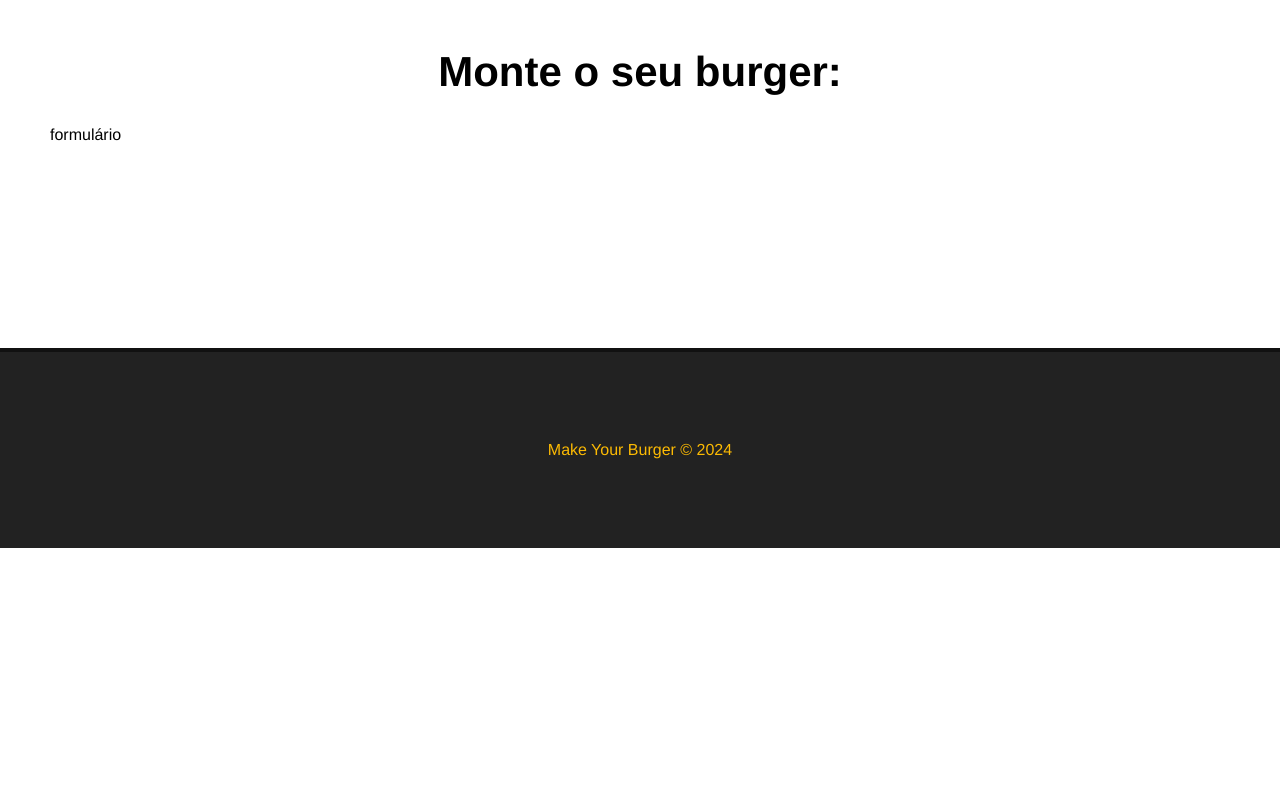
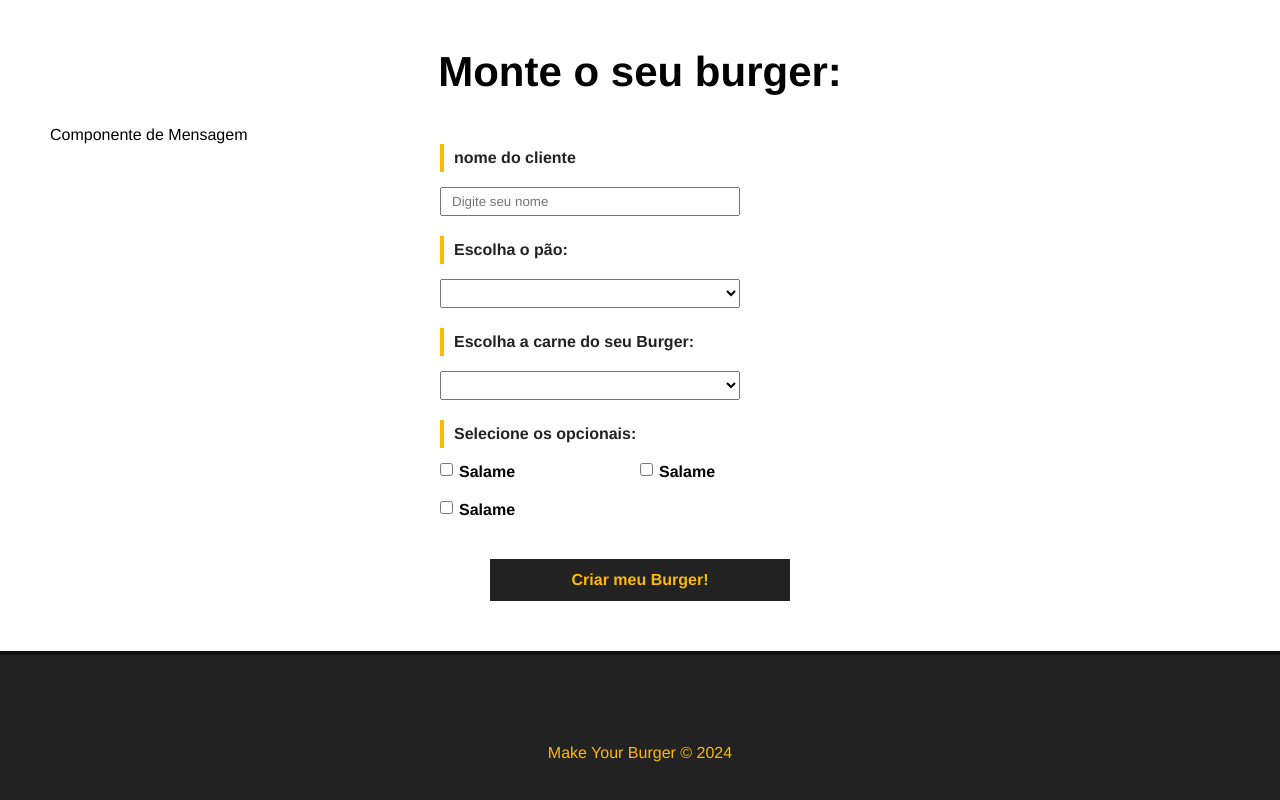
Before and after one commit to Wellyson-Lopes/burger_place, a Vue app: page / in a window 1280 px wide. Shown: the part 574-1374 px from the top of the page. Before the commit the page ends 1122 px from the top, so only its background shows below. Built offline with nearby package versions, Linux system fonts and the light colour scheme.

Commit message:
Cria Formulário

```diff
--- a/src/App.vue
+++ b/src/App.vue
@@ -1,7 +1,7 @@
 <template>
   <Navbar :logo="logoSrc" :alt="appName" />
   <router-view />
-  <Footer />
+  <Footer> </Footer>
 </template>
 <script>
 import Navbar from './components/Navbar.vue';
--- /dev/null
+++ b/src/components/BurgerForm.vue
@@ -0,0 +1,119 @@
+<template>
+  <div>
+    <p>Componente de Mensagem</p>
+    <div>
+      <form id="burger-form">
+        <div class="input-container">
+          <label for="nome">nome do cliente</label>
+          <input type="text" id="nome" name="nome" v-model="nome" placeholder="Digite seu nome" />
+        </div>
+        <div class="input-container">
+          <label for="pao">Escolha o pão:</label>
+          <select name="pao" id="pao" v-model="pao">
+            <option value="">Selecio o seu pão</option>
+            <option value="integral">Integral</option>"
+          </select>
+        </div>
+        <div class="input-container">
+          <label for="carne">Escolha a carne do seu Burger:</label>
+          <select name="carne" id="carne" v-model="carne">
+            <option value="">Selecioneo tipo de carne</option>
+            <option value="maminha">Maminha</option>"
+          </select>
+        </div>
+        <div class="input-container" id="opcionais-container">
+          <label id="opcionais-title" for="opcionais">Selecione os opcionais:</label>
+          <div class="checkbox-container">
+            <input type="checkbox" name="opcionais" v-model="opcionais" value="salame">
+            <span>Salame</span>
+          </div>
+          <div class="checkbox-container">
+            <input type="checkbox" name="opcionais" v-model="opcionais" value="salame">
+            <span>Salame</span>
+          </div>
+          <div class="checkbox-container">
+            <input type="checkbox" name="opcionais" v-model="opcionais" value="salame">
+            <span>Salame</span>
+          </div>
+        </div>
+        <div class="input-container">
+          <input type="submit" class="submit-btn" value="Criar meu Burger!" />
+        </div>
+      </form>
+    </div>
+  </div>
+</template>
+<script>
+export default {
+  name: "BurgerForm"
+}
+</script>
+<style scoped>
+#burger-form {
+  max-width: 400px;
+  margin: 0 auto;
+}
+
+.input-container {
+  display: flex;
+  flex-direction: column;
+  margin-bottom: 20px;
+}
+
+label {
+  font-weight: bold;
+  margin-bottom: 15px;
+  color: #222;
+  padding: 5px 10px;
+  border-left: 4px solid #fcba03;
+}
+
+input,
+select {
+  padding: 5px 10px;
+  width: 300px;
+}
+
+#opcionais-container {
+  flex-direction: row;
+  flex-wrap: wrap;
+}
+
+#opcionais-title {
+  width: 100%;
+}
+
+.checkbox-container {
+  display: flex;
+  align-items: flex-start;
+  width: 50%;
+  margin-bottom: 20px;
+}
+
+.checkbox-container span,
+.checkbox-container input {
+  width: auto;
+}
+
+.checkbox-container span {
+  margin-left: 6px;
+  font-weight: bold;
+}
+
+.submit-btn {
+  background-color: #222;
+  color: #fcba03;
+  font-weight: bold;
+  border: 2px solid #222;
+  padding: 10px;
+  font-size: 16px;
+  margin: 0 auto;
+  cursor: pointer;
+  transition: .5s;
+}
+
+.submit-btn:hover {
+  background-color: transparent;
+  color: #222;
+}
+</style>
--- a/src/views/Home.vue
+++ b/src/views/Home.vue
@@ -2,16 +2,18 @@
   <Banner />
   <div class="main-container">
     <h1>Monte o seu burger:</h1>
-    <p>formulário</p>
+    <BurgerForm />
   </div>
 </template>
 
 <script>
 import Banner from '../components/Banner.vue';
+import BurgerForm from '../components/BurgerForm.vue';
 export default {
   name: 'Home',
   components: {
-    Banner
+    Banner,
+    BurgerForm
   }
 }
 </script>
```
